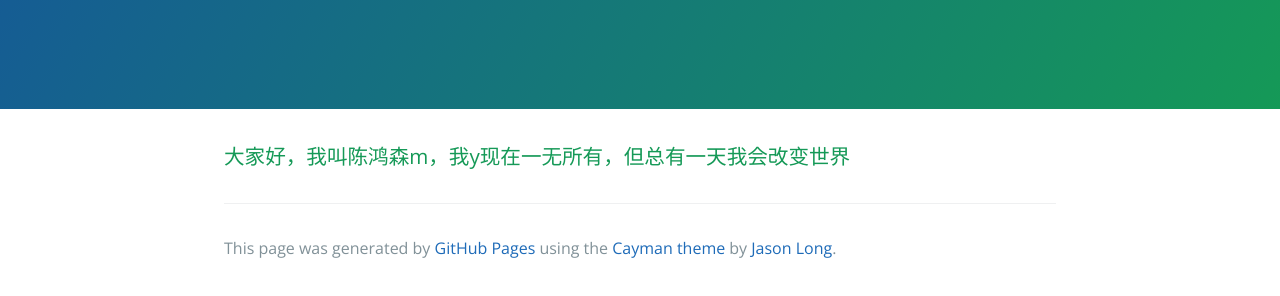
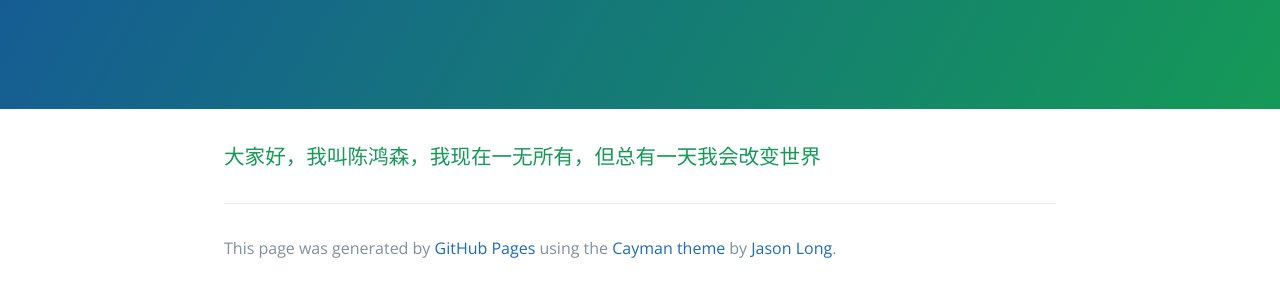
Before and after one commit to chenhongsen/chenhongsen.github.io, a plain HTML site: page index.html in a window 1280 px wide. Shown: the part 208-504 px from the top of the page. Drawn offline with nearby package versions, Linux system fonts and the light colour scheme.

Commit message:
Update index.html

```diff
--- a/index.html
+++ b/index.html
@@ -17,7 +17,7 @@
 
     <section class="main-content">
       <h3>
-        <p>大家好，我叫陈鸿森m，我y现在一无所有，但总有一天我会改变世界</p>
+        <p>大家好，我叫陈鸿森，我现在一无所有，但总有一天我会改变世界</p>
 
       <footer class="site-footer">
 
```
